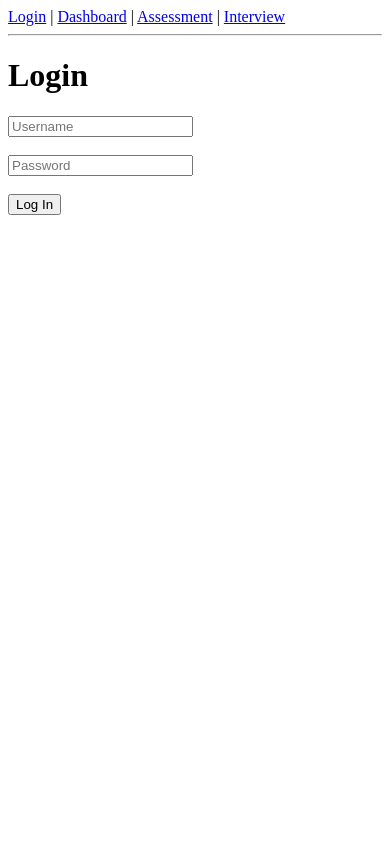
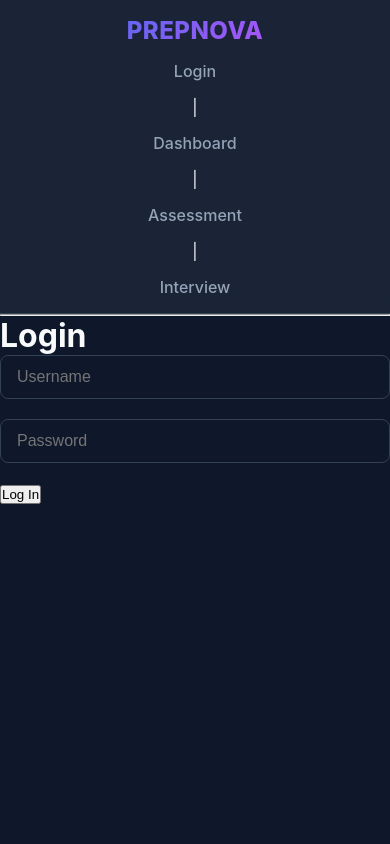
Before and after one commit to sonabenT/PREPNOVA, a Flask app: page / in a window 390 px wide. Run offline with Flask 3, Linux system fonts and the light colour scheme.

Commit message:
Update base.html layout and CSS link

```diff
--- /dev/null
+++ b/static/style.css
@@ -0,0 +1,220 @@
+/* ==========================================
+   PrepNova - Modern Dark / Blue-Purple AI Theme
+   ========================================== */
+
+:root {
+  --bg-dark: #0f172a;
+  --card-bg: #1e293b;
+  --card-border: #334155;
+  --text-main: #f8fafc;
+  --text-muted: #94a3b8;
+  --accent-purple: #8b5cf6;
+  --accent-blue: #3b82f6;
+  --gradient-primary: linear-gradient(135deg, #6366f1 0%, #a855f7 100%);
+  --gradient-hover: linear-gradient(135deg, #4f46e5 0%, #9333ea 100%);
+  --shadow: 0 10px 25px -5px rgba(0, 0, 0, 0.5);
+  --transition: all 0.3s cubic-bezier(0.4, 0, 0.2, 1);
+}
+
+* {
+  box-sizing: border-box;
+  margin: 0;
+  padding: 0;
+}
+
+body {
+  font-family: 'Inter', system-ui, -apple-system, sans-serif;
+  background-color: var(--bg-dark);
+  color: var(--text-main);
+  min-height: 100vh;
+  display: flex;
+  flex-direction: column;
+}
+
+/* --- Clean Professional Navigation Bar --- */
+nav {
+  background: rgba(30, 41, 59, 0.8);
+  backdrop-filter: blur(12px);
+  border-bottom: 1px solid var(--card-border);
+  padding: 1rem 2rem;
+  display: flex;
+  justify-content: space-between;
+  align-items: center;
+  position: sticky;
+  top: 0;
+  z-index: 100;
+}
+
+nav .brand {
+  font-size: 1.5rem;
+  font-weight: 800;
+  background: var(--gradient-primary);
+  -webkit-background-clip: text;
+  background-clip: text;
+  -webkit-text-fill-color: transparent;
+  text-decoration: none;
+  letter-spacing: 0.5px;
+}
+
+
+nav ul {
+  display: flex;
+  gap: 1.5rem;
+  list-style: none;
+}
+
+nav a {
+  color: var(--text-muted);
+  text-decoration: none;
+  font-weight: 500;
+  transition: var(--transition);
+}
+
+nav a:hover {
+  color: var(--text-main);
+}
+
+/* --- Main Layout Container --- */
+.container {
+  max-width: 1200px;
+  margin: 2rem auto;
+  padding: 0 1.5rem;
+  width: 100%;
+  flex: 1;
+}
+
+/* --- Centered Login Card --- */
+.login-wrapper {
+  display: flex;
+  justify-content: center;
+  align-items: center;
+  min-height: calc(100vh - 120px);
+}
+
+.login-card {
+  background: var(--card-bg);
+  border: 1px solid var(--card-border);
+  border-radius: 16px;
+  padding: 2.5rem;
+  width: 100%;
+  max-width: 420px;
+  box-shadow: var(--shadow);
+  text-align: center;
+}
+
+/* --- Modern Input Fields --- */
+.form-group {
+  margin-bottom: 1.5rem;
+  text-align: left;
+}
+
+.form-group label {
+  display: block;
+  font-size: 0.875rem;
+  color: var(--text-muted);
+  margin-bottom: 0.5rem;
+}
+
+input[type="text"],
+input[type="password"],
+input[type="file"],
+select {
+  width: 100%;
+  padding: 0.75rem 1rem;
+  background-color: #0f172a;
+  border: 1px solid var(--card-border);
+  border-radius: 8px;
+  color: var(--text-main);
+  font-size: 1rem;
+  outline: none;
+  transition: var(--transition);
+}
+
+input:focus, select:focus {
+  border-color: var(--accent-purple);
+  box-shadow: 0 0 0 3px rgba(139, 92, 246, 0.2);
+}
+
+/* --- Gradient Buttons --- */
+.btn-gradient {
+  background: var(--gradient-primary);
+  color: #ffffff;
+  border: none;
+  padding: 0.75rem 1.5rem;
+  border-radius: 8px;
+  font-weight: 600;
+  font-size: 1rem;
+  cursor: pointer;
+  width: 100%;
+  transition: var(--transition);
+  box-shadow: 0 4px 15px rgba(139, 92, 246, 0.3);
+}
+
+.btn-gradient:hover {
+  background: var(--gradient-hover);
+  transform: translateY(-2px);
+  box-shadow: 0 6px 20px rgba(139, 92, 246, 0.5);
+}
+
+/* --- Dashboard & Section Cards --- */
+.grid-cards {
+  display: grid;
+  grid-template-columns: repeat(auto-fit, minmax(300px, 1fr));
+  gap: 1.5rem;
+  margin-top: 2rem;
+}
+
+.card {
+  background: var(--card-bg);
+  border: 1px solid var(--card-border);
+  border-radius: 12px;
+  padding: 1.75rem;
+  transition: var(--transition);
+  box-shadow: var(--shadow);
+}
+
+/* Smooth Hover Effect */
+.card:hover {
+  transform: translateY(-5px);
+  border-color: var(--accent-purple);
+}
+
+.card h3 {
+  margin-bottom: 0.75rem;
+  color: var(--text-main);
+}
+
+.card p {
+  color: var(--text-muted);
+  font-size: 0.95rem;
+  line-height: 1.5;
+  margin-bottom: 1.25rem;
+}
+
+/* --- File Upload Area --- */
+.upload-box {
+  border: 2px dashed var(--card-border);
+  border-radius: 12px;
+  padding: 2rem;
+  text-align: center;
+  background: rgba(15, 23, 42, 0.5);
+  cursor: pointer;
+  transition: var(--transition);
+}
+
+.upload-box:hover {
+  border-color: var(--accent-blue);
+  background: rgba(59, 130, 246, 0.05);
+}
+
+/* --- Responsive Layout --- */
+@media (max-width: 768px) {
+  nav {
+    flex-direction: column;
+    gap: 1rem;
+  }
+
+  .container {
+    padding: 0 1rem;
+  }
+}
--- a/templates/base.html
+++ b/templates/base.html
@@ -1,11 +1,12 @@
 <!DOCTYPE html>
 <html>
 <head>
-    <title>AI Placement Coach</title>
+    <title>PREPNOVA-AI Placement Coach</title>
     <link rel="stylesheet" href="{{ url_for('static', filename='style.css') }}">
 </head>
 <body>
     <nav>
+        <a href="/" class="brand">PREPNOVA </a>
         <a href="/login">Login</a> |
         <a href="/dashboard">Dashboard</a> |
         <a href="/assessment">Assessment</a> |
```
Also changed, not shown: instance/placement_coach.db.
